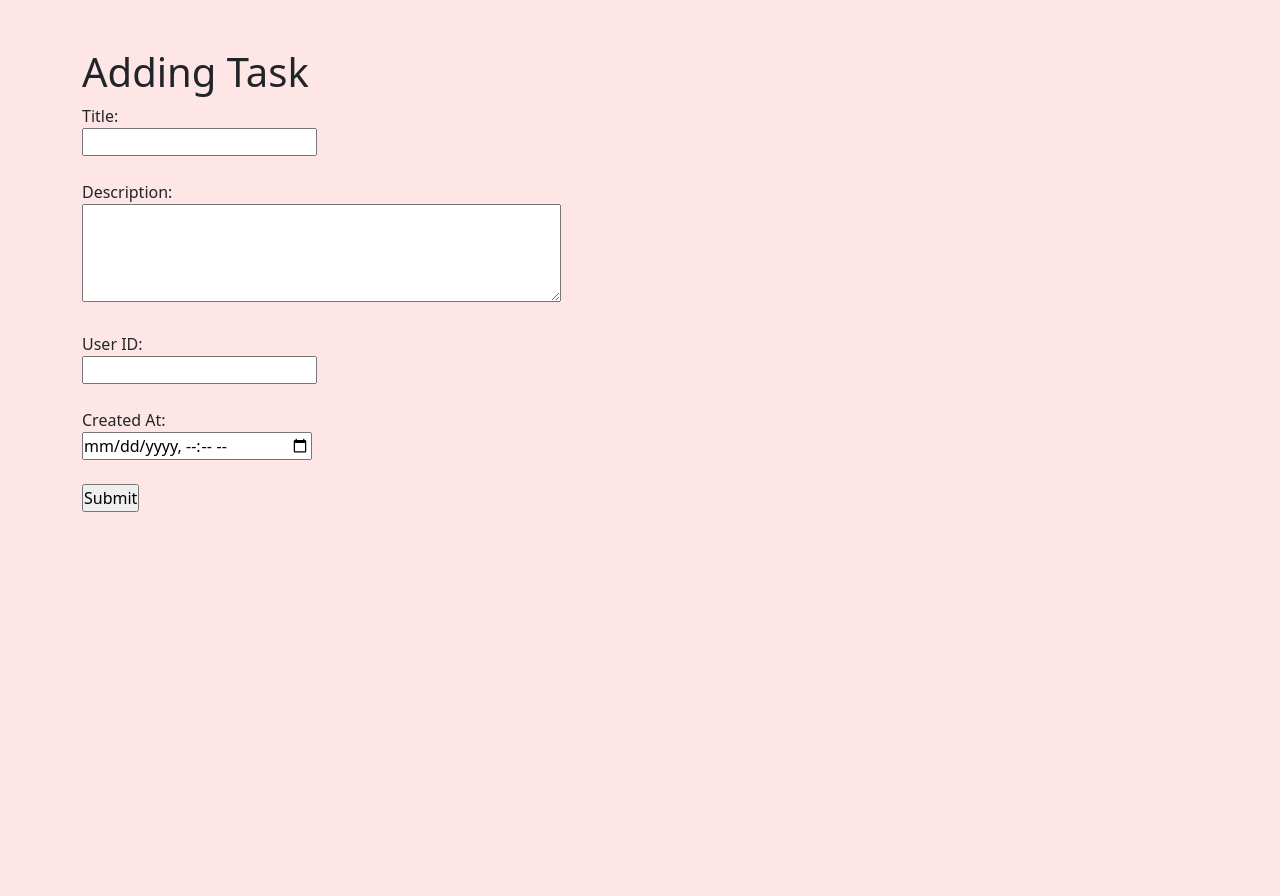
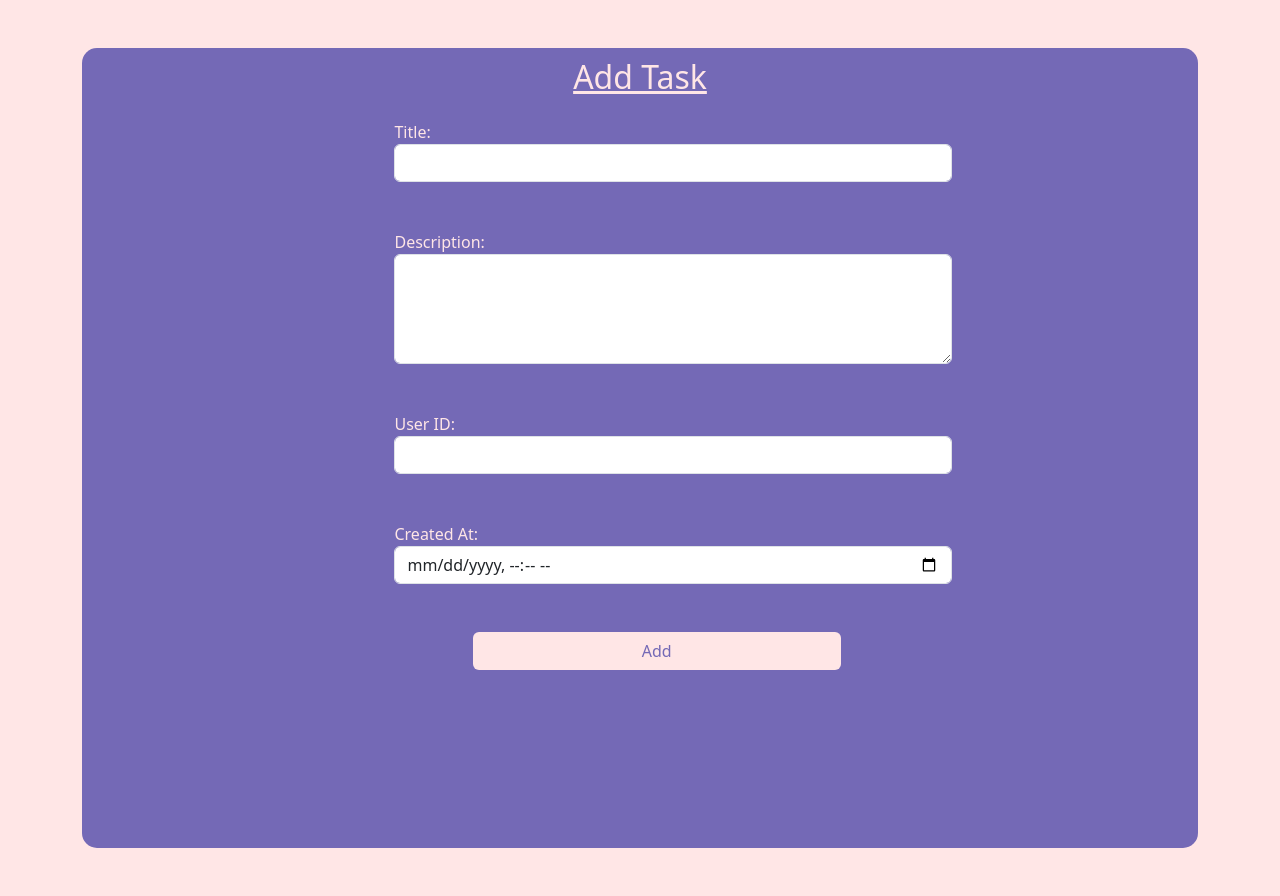
Before and after one commit to gungunkhandelwal/Task_Manager, a Flask app: page /add_task in a window 1280 px wide. Shown: the part 56-952 px from the top of the page. Before the commit the page ends 568 px from the top, so only its background shows below. Run offline with Flask 3, Linux system fonts and the light colour scheme; parts of the project's set-up code (start-up, migrations or seed data) failed here and were passed over.

Commit message:
Add update delete list task

```diff
--- a/TaskManager/app.py
+++ b/TaskManager/app.py
@@ -2,7 +2,7 @@ from flask import Flask,render_template,request,redirect
 from flask_graphql import GraphQLView
 from schemas import schema
 from db import Task as tsk,session
-from view import display_todo,add_todo,update_todo
+from view import add_todo,update_todo,delete_todo
 from sqlalchemy import create_engine
 from sqlalchemy.orm import sessionmaker, scoped_session
 import json
@@ -16,15 +16,15 @@ Session = sessionmaker(bind=engine)
 # Create a scoped session
 db_session = scoped_session(Session)
 
-# Display all task
+# This Function is used to display task from database
 @app.route('/')
 def index():
     tasks=tsk.query.all()
     return render_template('task.html',tasks=tasks)
 
 
-# Add Task to DataBase
 @app.route('/add_task',methods=['GET','POST'])
+# This Function is used to add task to datatbase
 def addTask():
     if request.method == 'POST':
         title=request.form.get('title')
@@ -37,7 +37,9 @@ def addTask():
 
 from datetime import datetime
 
+
 @app.route('/update_task/<int:myid>',methods=['GET','POST'])
+# This Function is used to update task to datatbase by their
 def UpdateTask(myid):
         if request.method =='POST':
             new_title=request.form.get('new_title')
@@ -49,14 +51,17 @@ def UpdateTask(myid):
         else:
             return render_template('update_task.html',myid=myid)
 
-@app.route('/delete_task/<int:id>')
-def deleteTask():
-    return render_template('delete_task.html')
+@app.route('/delete_task/<int:myid>',methods=['GET','POST'])
+# This Function is used to delete task from datatbase by their id
+def deleteTask(myid):
+    delete_todo(id=myid)
+    return redirect('/')
 
-@app.route('/all_task/<int:myid>')
-def allTask(myid):
+@app.route('/single_task/<int:myid>')
+# This Function is used to display single task by their id
+def singleTask(myid):
     tasks=tsk.query.filter_by(id=myid).first()
-    return render_template('all_task.html',tasks =tasks)
+    return render_template('single_task.html',tasks =tasks)
 
 # For graphql
 app.add_url_rule(
--- a/TaskManager/static/index.css
+++ b/TaskManager/static/index.css
@@ -19,7 +19,7 @@ body .task-brand{
 /* Task  */
 body .task-content{
     background-color:#E1AFD1;
-    width: 50%;
+    width: 55%;
     height: auto;
     border-radius: 15px;
     margin-left: 27%;
@@ -30,7 +30,91 @@ body .task-content h1{
     color: #7469B6;
     text-align: center;
 }
-
+body .list{
+    margin-top: 30px;
+}
 body .todoList{
     margin-top: 10px;
 }
+
+
+body .task-btn{
+    background-color: #7469B6;
+    color: #FFE6E6;
+    float:right;
+    margin-right: 8px;
+}
+
+body .task-btn:hover{
+    background-color: #FFE6E6;
+    color: #7469B6;
+}
+
+/* Add task */
+
+body .task{
+    background-color:#7469B6;
+    align-items: center;
+    border-radius: 15px;
+    height: 100vh;
+
+}
+
+body .add-head{
+    color: #FFE6E6;
+    text-decoration: underline;
+    padding-top: 10px;
+}
+
+
+body .form-head{
+    color: #FFE6E6;
+}
+
+body .details{
+    width: 50%;
+    margin-left: 28%;
+}
+
+body .submit-btn{
+    background-color: #FFE6E6;
+    color: #7469B6;
+    margin-left: 35%;
+    width: 33%;
+}
+
+body .submit-btn:hover{
+   background-color: #E1AFD1;
+   color: #7469B6;
+}
+
+/* Single Task */
+
+body .single_task{
+    color: #7469B6;
+
+}
+
+body .s_des{
+    font-size: 20px;
+
+}
+
+body .btn_s{
+    background-color: #7469B6;
+    color: #FFE6E6;
+}
+
+body .btn_s:hover{
+    background-color: #E1AFD1;
+    color: #7469B6;
+}
+/* Update Task */
+body .update-task{
+    background-color:#7469B6;
+    align-items: center;
+    border-radius: 15px;
+    height: 75vh;
+    width: 80%;
+    margin-left:10% ;
+}
--- a/TaskManager/templates/add_task.html
+++ b/TaskManager/templates/add_task.html
@@ -4,21 +4,30 @@
 
 
 {% block content %}
-    <h1>Adding Task</h1>
+<div class="task">
+    <h2 class="text-center mb-4 add-head">Add Task</h2>
     <form action="/add_task" method="POST">
-        <label for="title">Title:</label><br>
-        <input type="text" id="title" name="title" required><br><br>
+        <div class="form-group  details">
+        <label for="title" class="form-head">Title:</label><br>
+        <input type="text" id="title" name="title" required class="form-control"><br><br>
+        </div>
 
-        <label for="description">Description:</label><br>
-        <textarea id="description" name="description" rows="4" cols="50"></textarea><br><br>
+        <div class="form-group details">
+        <label for="description" class="form-head">Description:</label><br>
+        <textarea id="description" name="description" rows="4" cols="50" class="form-control"></textarea><br><br>
+        </div>
 
-        <label for="userId">User ID:</label><br>
-        <input type="text" id="userId" name="userId" required><br><br>
+        <div class="form-group details">
+        <label for="userId" class="form-head">User ID:</label><br>
+        <input type="number" id="userId" name="userId" required class="form-control"><br><br>
+        </div>
 
-        <label for="created_at">Created At:</label><br>
-        <input type="datetime-local" id="created_at" name="created_at" required><br><br>
+        <div class="form-group details">
+        <label for="created_at" class="form-head">Created At:</label><br>
+        <input type="datetime-local" id="created_at" name="created_at" required class="form-control"><br><br>
+        </div>
 
-        <input type="submit" value="Submit">
+        <button type="submit" class="btn submit-btn btn-block">Add</button>
     </form>
-    <!-- {{result}} -->
+    </div>
 {% endblock %}
--- a/TaskManager/templates/index.html
+++ b/TaskManager/templates/index.html
@@ -15,7 +15,7 @@
             <div class="collapse navbar-collapse">
                 <ul class="navbar-nav me-auto mb-2 mb-lg-0">
                   <li class="nav-item">
-                    <a class="nav-link" href="#">Home</a>
+                    <a class="nav-link" href="/">Home</a>
                   </li>
                   <li class="nav-item">
                     <a class="nav-link" href="/add_task">Add Task</a>
```
Also changed, not shown: TaskManager/schemas/__init__.py (+13 -16 lines), TaskManager/templates/all_task.html (deleted, +0 -16 lines), TaskManager/templates/delete_task.html (deleted, +0 -8 lines), TaskManager/templates/single_task.html (added, +19 -0 lines), TaskManager/templates/task.html (+5 -3 lines), TaskManager/templates/update_task.html (+20 -11 lines), TaskManager/view.py (+27 -23 lines), TaskManager/db/tasks.db.
